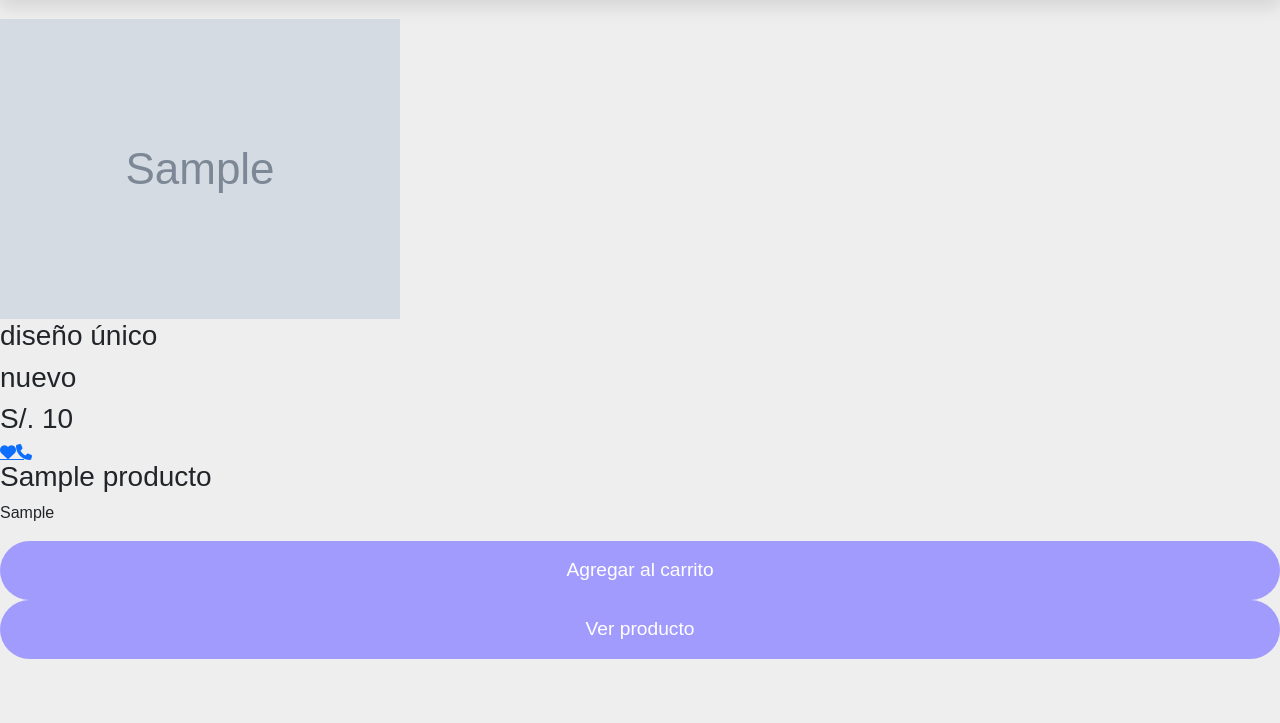
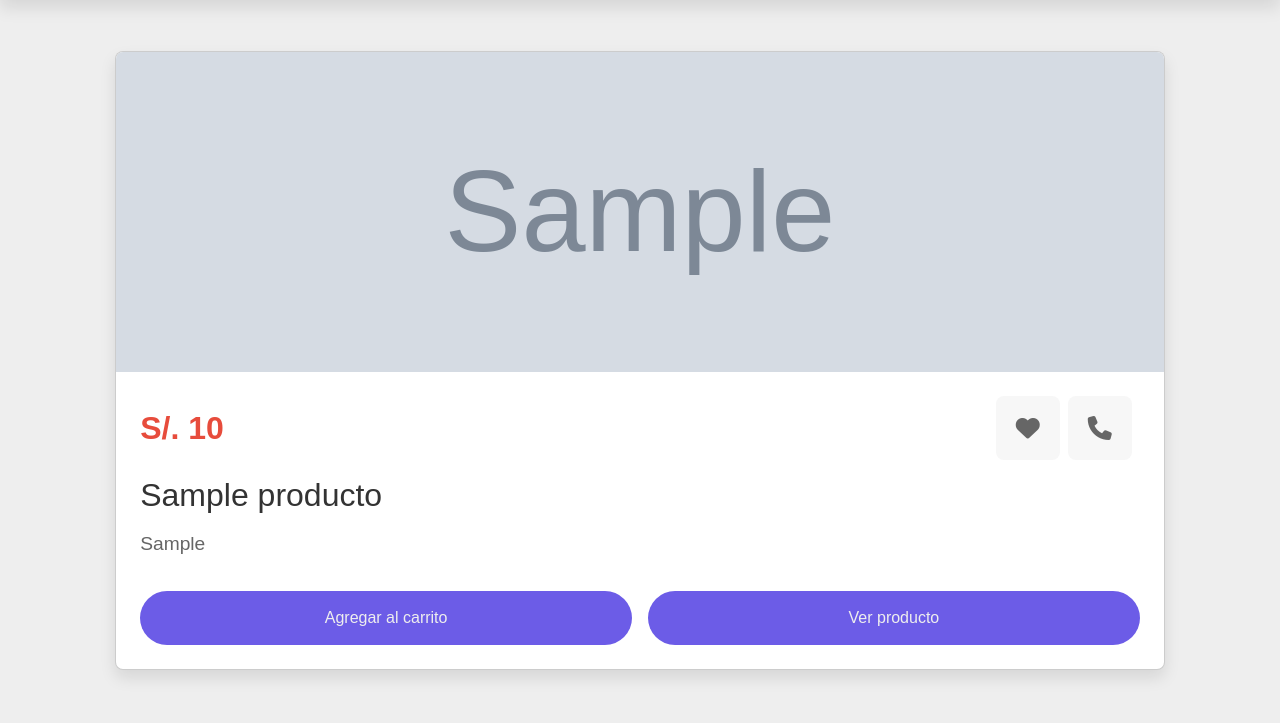
Before and after one commit to MarcosCruz1106/Trabajo-SIN, a PHP site: page /productos.php in a window 1280 px wide. Shown: the part 77-800 px from the top of the page. Run offline with PHP 8.4, Linux system fonts and the light colour scheme; tables that the repository leaves empty or names only in its code hold one stand-in row (values such as "Sample post"); grey boxes marked "Sample" are stand-in pictures; some libraries are stand-ins or nearby versions.

Commit message:
agregamos estilos css a la seccion de productos

```diff
--- a/css/general.css
+++ b/css/general.css
@@ -45,6 +45,10 @@ body {
 
 ::-webkit-scrollbar-thumb{
     background-color: var(--main-color);
+}
+
+a{
+    text-decoration: none;
 }
 
 
@@ -374,3 +378,158 @@ body {
 .home .negreado .content a{
     width: 50%;
 }
+
+
+/* Productos */
+section{
+    padding:2rem 9%;
+}
+
+.productos .box-container{
+    display: flex;
+    flex-wrap: wrap;
+    gap:1.5rem;
+}
+
+.productos .box-container .box{
+    border:.1rem solid rgba(0,0,0,.2);
+    box-shadow: 0 .5rem 1rem rgba(0,0,0,.1);
+    border-radius: .5rem;
+    overflow:hidden;
+    background:#fff;
+    flex:1 1 20rem;
+}
+
+.productos .box-container .box .image-container{
+    overflow:hidden;
+    position: relative;
+    width: 100%;
+    height: 20rem;
+}
+
+.productos .box-container .box .image-container img{
+    width: 100%;
+    height: 20rem;
+    object-fit: cover;
+    transition: .2s linear;
+}
+
+.productos .box-container .box:hover .image-container img{
+    transform: scale(1.1);
+}
+
+.productos .box-container .box:hover .image-container .info{
+    opacity: 1;
+}
+
+.productos .box-container .box .image-container .info{
+    position: absolute;
+    top:1rem; left:0;
+    display: flex;
+    opacity: 0;
+}
+
+.productos .box-container .box .image-container .info h3{
+    font-weight: 500;
+    font-size: 1rem;
+    color:#fff;
+    background:rgba(0,0,0,.3);
+    border-radius: .5rem;
+    padding:.5rem 1.5rem;
+    margin-left: 1rem;
+}
+
+.productos .box-container .box .image-container .icons{
+    position: absolute;
+    bottom:1rem; right:0;
+    display: flex;
+}
+
+.productos .box-container .box .image-container .icons a{
+    font-size: 1.4rem;
+    color:#fff;
+    display: flex;
+    align-items: center;
+    border-radius: .5rem;
+    background: rgba(0,0,0,.3);
+    margin-right: 1rem;
+    padding:.2rem .5rem;
+}
+
+.productos .box-container .box .image-container .icons a h3{
+    font-weight: 500;
+    padding-left: .5rem;
+}
+
+.productos .box-container .box .image-container .icons a:hover{
+    background:var(--red);
+}
+
+.productos .box-container .box .content{
+    padding:1.5rem;
+}
+
+.productos .box-container .box .content .price{
+    display: flex;
+    align-items: center;
+}
+
+.productos .box-container .box .content .price h3{
+    color:var(--red);
+    font-size: 2rem;
+    margin-right: auto;
+    margin-bottom: 0;
+    font-weight: bold;
+}
+
+.productos .box-container .box .content .price a{
+    color:#666;
+    font-size: 1.5rem;
+    margin-right: .5rem;
+    border-radius: .5rem;
+    height:4rem;
+    width:4rem;
+    line-height: 4rem;
+    text-align: center;
+    background:#f7f7f7;
+}
+
+.productos .box-container .box .content .price a:hover{
+    background:var(--red);
+    color:#fff;
+}
+
+.productos .box-container .box .content .location{
+    padding:1rem 0;
+}
+
+.productos .box-container .box .content .location h3{
+    font-size: 2rem;
+    color:#333;
+}
+
+.productos .box-container .box .content .location p{
+    font-size: 1.2rem;
+    color:#666;
+    line-height: 1.5;
+    padding-top: .5rem;
+}
+
+.productos .box-container .box .content .buttons{
+    display: flex;
+    align-items: center;
+    justify-content: center;
+    gap:1rem;
+}
+
+.productos .box-container .box .content .buttons .btn{
+    flex:1;
+    font-size: 1rem;
+    background: #6c5ce7;
+    color: #eee;
+}
+
+.productos .box-container .box .content .buttons .btn:hover{
+    background: #a29bfe;
+    color: #111;
+}
```
